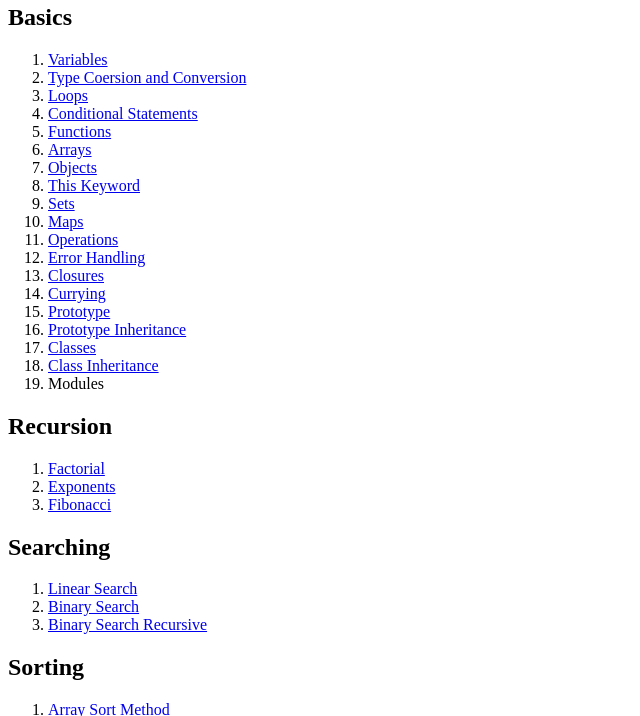
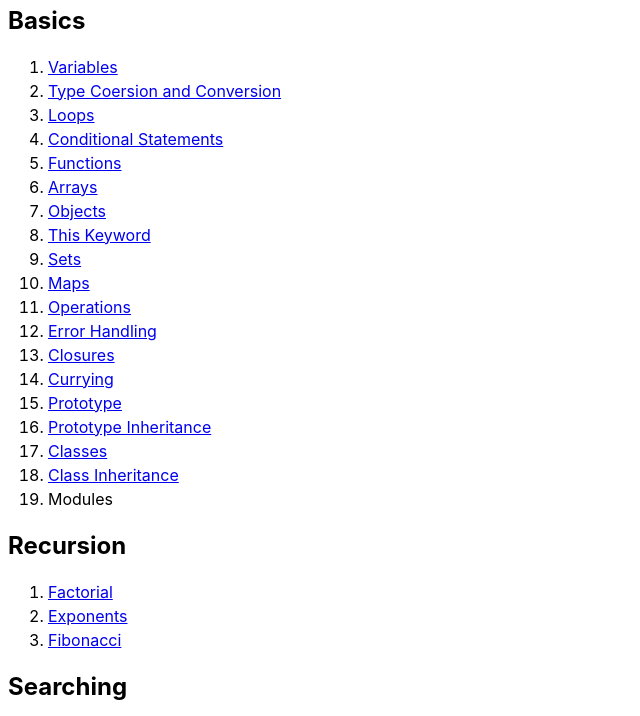
Before and after one commit to divyesh-jani/learning-javascript, a plain HTML site: page js.html in a window 1280 px wide. Shown: the part 76-792 px from the top of the page, without its empty margins (0-640 px from the left). Drawn offline with Linux system fonts and the light colour scheme.

Commit message:
changing to preferred font for html files instead of browser/system default

```diff
--- a/js.html
+++ b/js.html
@@ -7,6 +7,12 @@
     <meta name="description" content="This page demonstrates the great things we can do with JavaScript.">
     <title>Learning JavaScript</title>
     <link rel="stylesheet" href="./style.css">
+    <style>
+        li {
+            font-size: 16px;
+            line-height: 1.5;
+        }
+    </style>
 </head>
 <body>
     <h1>
--- a/style.css
+++ b/style.css
@@ -1,3 +1,7 @@
+* {
+    font-family: -apple-system,BlinkMacSystemFont,"Segoe UI","Noto Sans",Helvetica,Arial,sans-serif,"Apple Color Emoji","Segoe UI Emoji";
+}
+
 p#externalStyle {
     color: forestgreen;
 }
```
